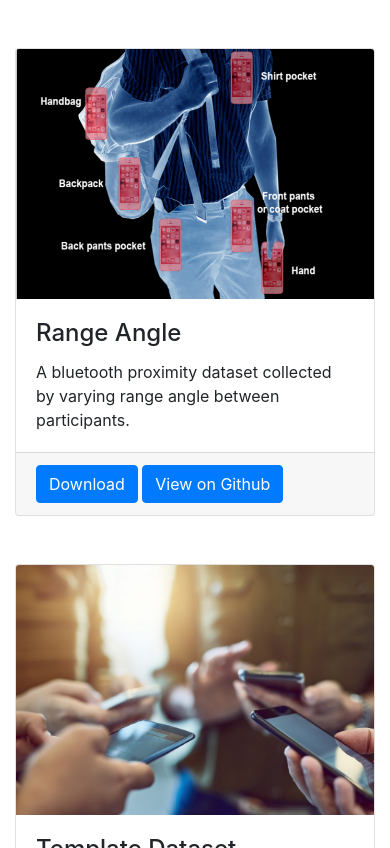
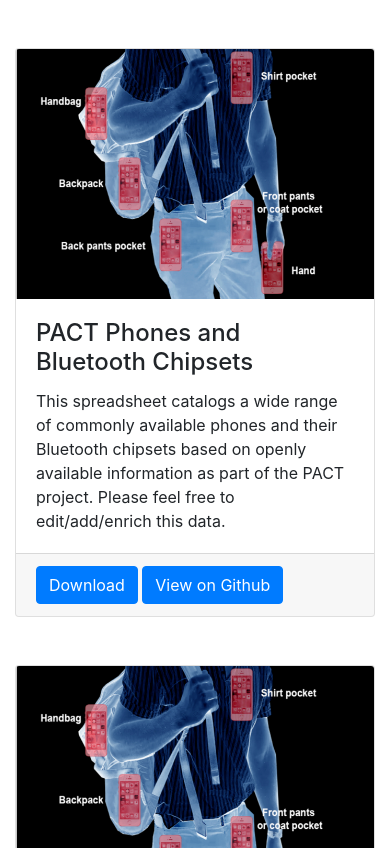
Before and after one commit to mitll/PACT, a website: page docs/datasets.html in a window 390 px wide. Shown: the part 1940-2788 px from the top of the page. Drawn offline with Linux system fonts and the light colour scheme.

Commit message:
adding phone and bluetooth chipset dataset submitted by raytheon

```diff
--- a/docs/datasets.html
+++ b/docs/datasets.html
@@ -46,6 +46,7 @@
               <div class="dropdown-divider"></div>
               <a class="dropdown-item" href="https://github.com/mitll/BLE-RSSI-Various-Static-Configurations">BLE RSSI</a>
               <a class="dropdown-item" href="https://github.com/mitll/H0H1">H0H1</a>
+              <a class="dropdown-item" href="https://github.com/mitll/PACT-Phones-and-Bluetooth-Chipsets">Phones and Bluetooth Chipsets</a>
               <a class="dropdown-item" href="https://github.com/mitll/Range_Angle">Range Angle</a>
             </div>
             <span class="sr-only">(current)</span>
@@ -98,6 +99,19 @@
           <div class="card-footer">
             <a href="https://github.com/mitll/H0H1/archive/master.zip" class="btn btn-primary">Download</a>
             <a href="https://github.com/mitll/H0H1" class="btn btn-primary">View on Github</a>
+          </div>
+        </div>
+      </div>
+      <div class="col-md-4 mb-5">
+        <div class="card h-100">
+          <img class="card-img-top" src="images/demoimg1.png" alt="">
+          <div class="card-body">
+            <h4 class="card-title">PACT Phones and Bluetooth Chipsets</h4>
+            <p class="card-text">This spreadsheet catalogs a wide range of commonly available phones and their Bluetooth chipsets based on openly available information as part of the PACT project. Please feel free to edit/add/enrich this data.</p>
+          </div>
+          <div class="card-footer">
+            <a href="https://github.com/mitll/PACT-Phones-and-Bluetooth-Chipsets/archive/master.zip" class="btn btn-primary">Download</a>
+            <a href="https://github.com/mitll/PACT-Phones-and-Bluetooth-Chipsets" class="btn btn-primary">View on Github</a>
           </div>
         </div>
       </div>
```
Also changed, not shown: docs/datacollection.html (+1 -0 lines), docs/index.html (+1 -0 lines), docs/leaderboards.html (+1 -0 lines).
